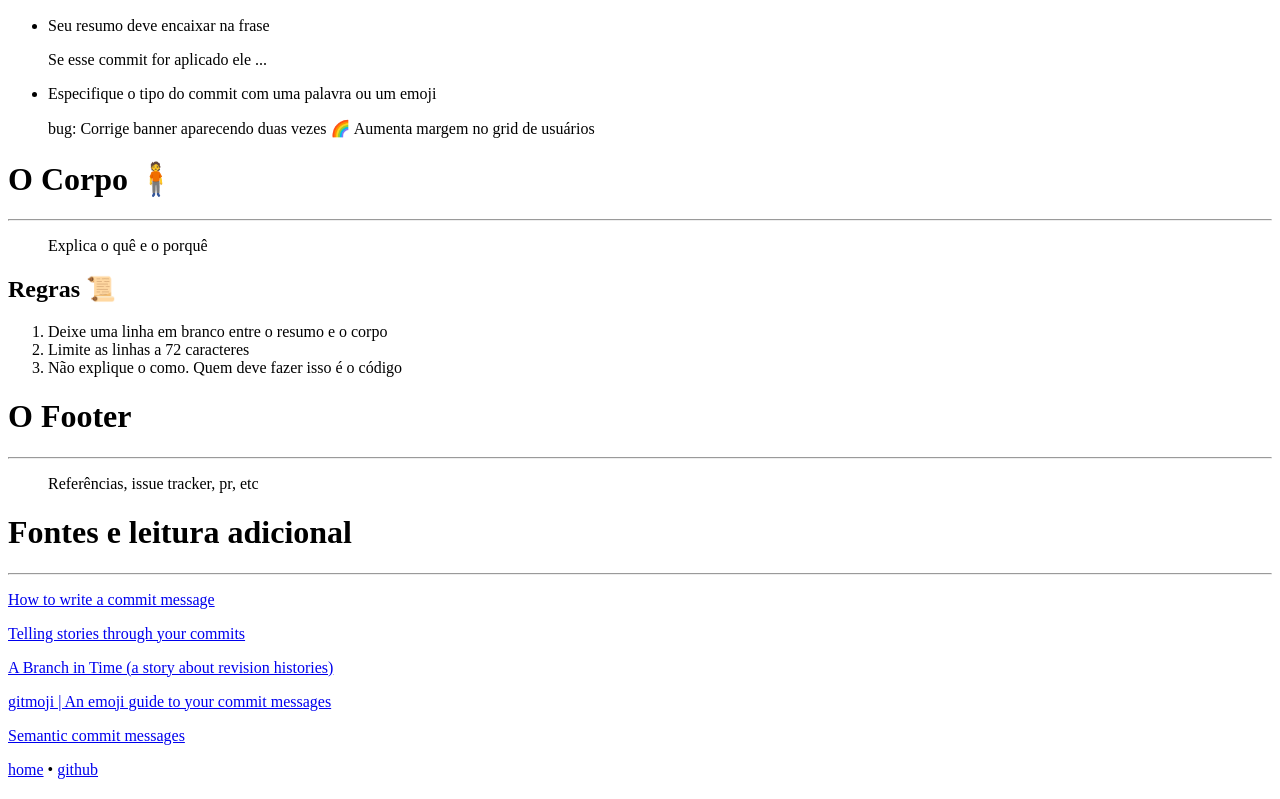
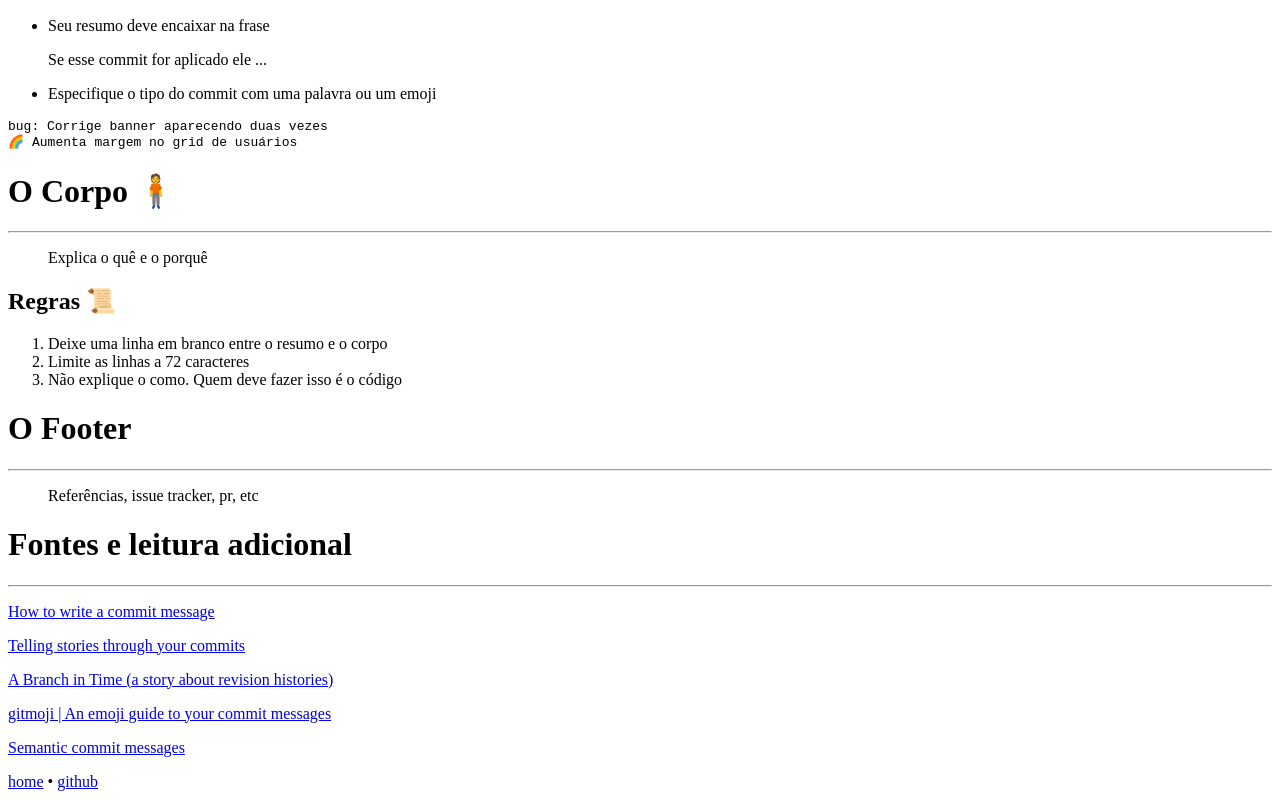
Before and after one commit to brennop/website, a Gatsby site: page /commits in a window 1280 px wide. Shown: the part 787-1586 px from the top of the page. Built offline with nearby package versions, Linux system fonts and the light colour scheme; Gatsby itself is replaced by a stand-in of ours; some packages are replaced by stand-ins of ours; code samples lack their colours.

Commit message:
🔧 commits: Fix example not being in code blocks

````diff
--- a/src/posts/commits.md
+++ b/src/posts/commits.md
@@ -52,8 +52,10 @@ Um rodapé com referências.
 
 - Especifique o tipo do commit com uma palavra ou um emoji
 
-> bug: Corrige banner aparecendo duas vezes
-> 🌈 Aumenta margem no grid de usuários
+```zsh
+bug: Corrige banner aparecendo duas vezes
+🌈 Aumenta margem no grid de usuários
+```
 
 # O Corpo 🧍
 
````
